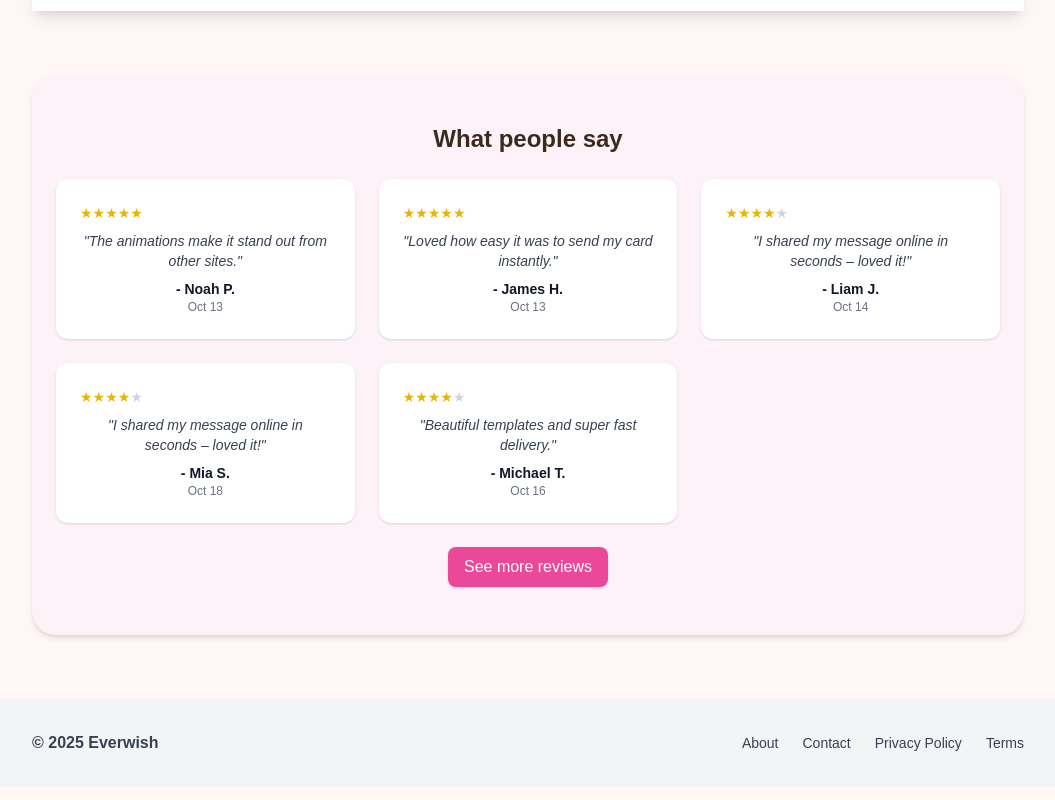
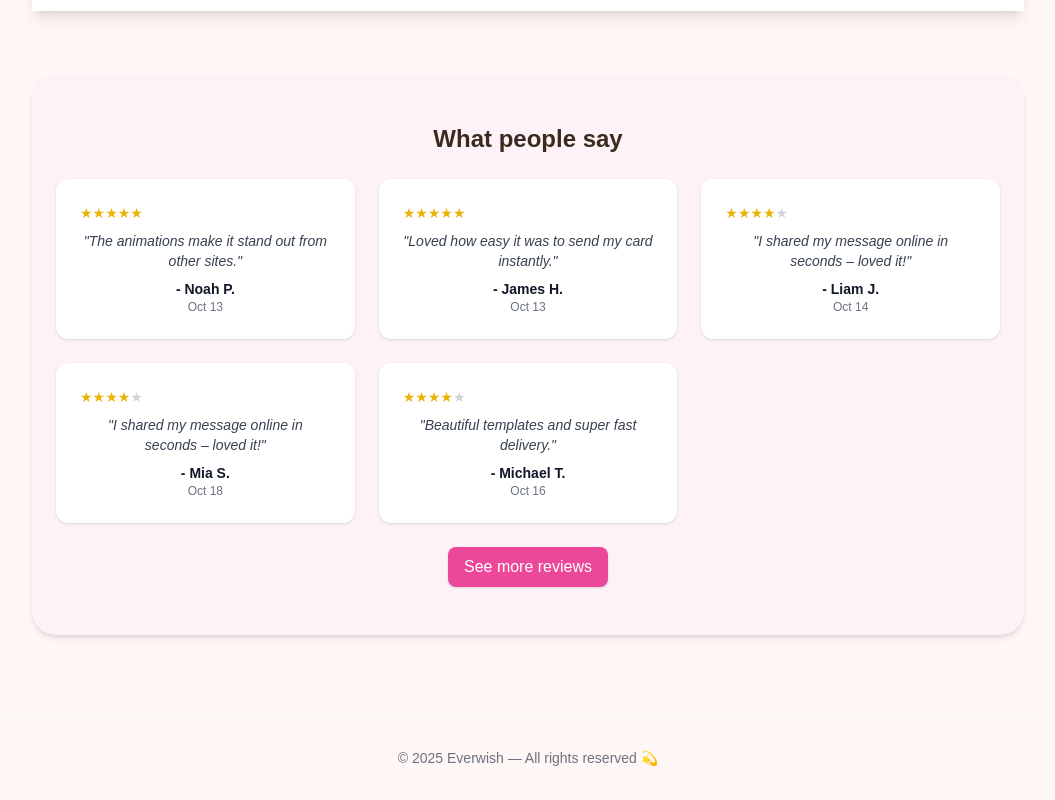
Before and after one commit to everwishhq-commits/EverWish, a Next.js app: page / in a window 1280 px wide. Shown: the part 1485-2285 px from the top of the page, without its empty margins (112-1167 px from the left). Built offline with nearby package versions, Linux system fonts and the light colour scheme.

Commit message:
Update footer.js

```diff
--- a/app/components/footer.js
+++ b/app/components/footer.js
@@ -2,16 +2,8 @@
 
 export default function Footer() {
   return (
-    <footer className="bg-gray-100 text-gray-700 py-8 mt-16">
-      <div className="max-w-5xl mx-auto px-4 flex flex-col md:flex-row justify-between items-center">
-        <p className="font-bold">© {new Date().getFullYear()} Everwish</p>
-        <div className="flex space-x-6 mt-4 md:mt-0 text-sm">
-          <a href="#">About</a>
-          <a href="#">Contact</a>
-          <a href="#">Privacy Policy</a>
-          <a href="#">Terms</a>
-        </div>
-      </div>
+    <footer className="mt-20 py-8 border-t border-gray-100 text-center text-gray-500 text-sm">
+      © {new Date().getFullYear()} Everwish — All rights reserved 💫
     </footer>
   );
 }
```
